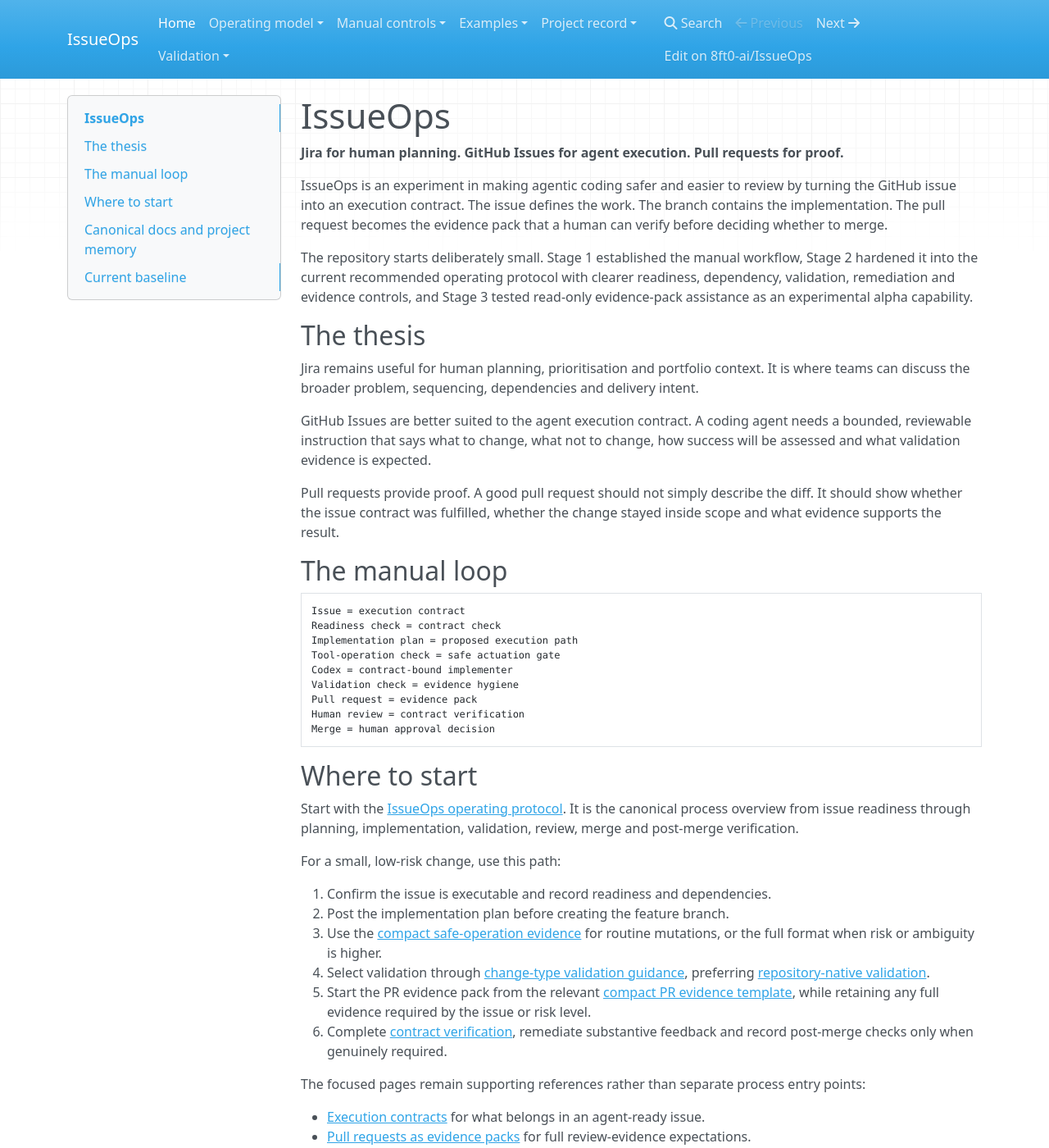
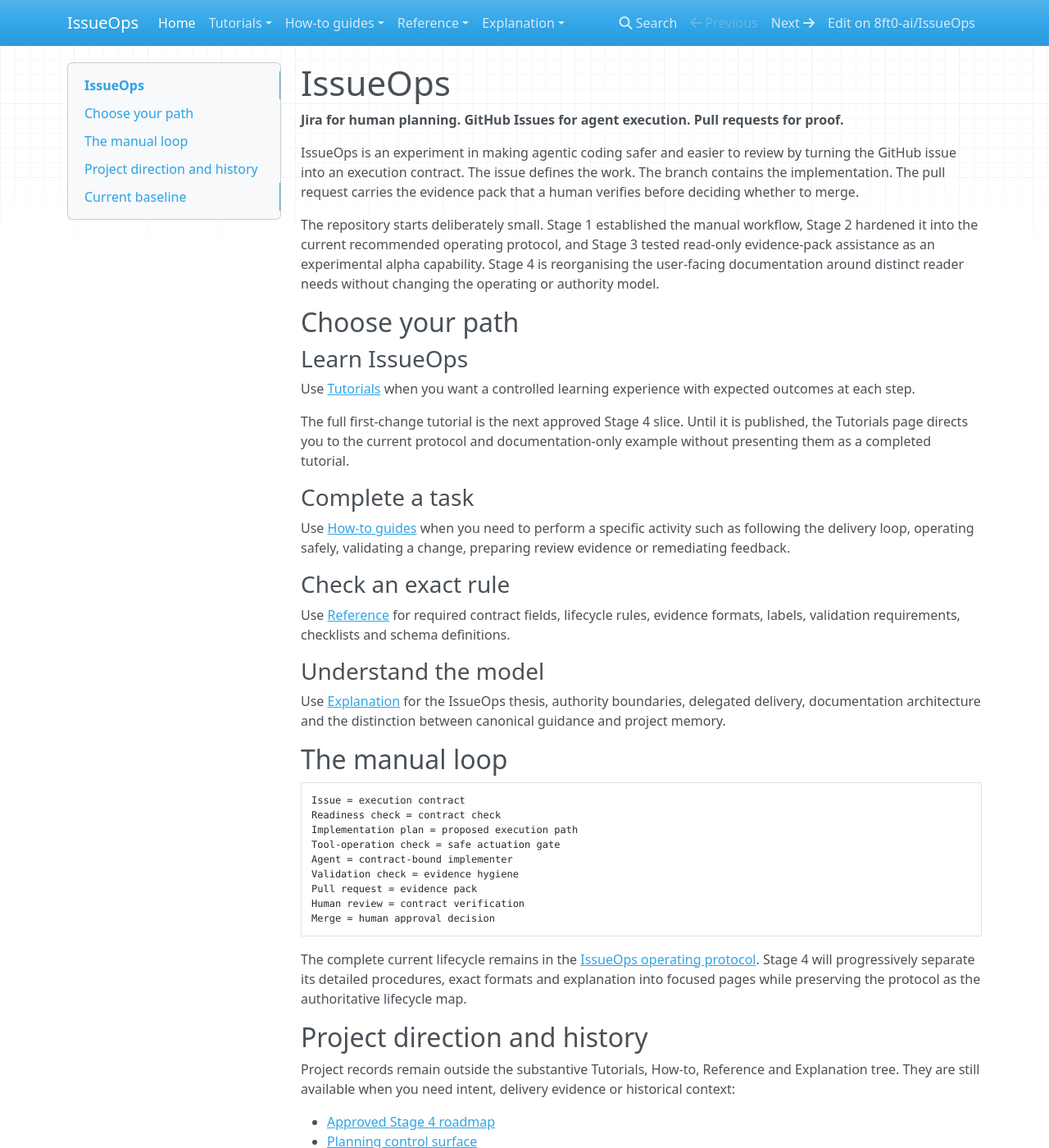
Before and after one commit to 8ft0-ai/IssueOps, an MkDocs documentation site: the page built from docs/index.md, in a window 1280 px wide and 1400 px high. Shown: the whole window at 82% size. Built offline with MkDocs 1.6.1, drawn with Linux system fonts in a browser that asks for light colours; nearby versions of some CDN libraries; some of the changed text lies outside the part shown.

Commit message:
Stage 4.2: Establish the Diátaxis architecture and front door (#105)
Closes #97. Adds the four reader-needs entry paths and authoring rules while preserving existing URLs, project-record boundaries and IssueOps authority semantics.

````diff
--- a/docs/index.md
+++ b/docs/index.md
@@ -2,17 +2,29 @@
 
 **Jira for human planning. GitHub Issues for agent execution. Pull requests for proof.**
 
-IssueOps is an experiment in making agentic coding safer and easier to review by turning the GitHub issue into an execution contract. The issue defines the work. The branch contains the implementation. The pull request becomes the evidence pack that a human can verify before deciding whether to merge.
+IssueOps is an experiment in making agentic coding safer and easier to review by turning the GitHub issue into an execution contract. The issue defines the work. The branch contains the implementation. The pull request carries the evidence pack that a human verifies before deciding whether to merge.
 
-The repository starts deliberately small. Stage 1 established the manual workflow, Stage 2 hardened it into the current recommended operating protocol with clearer readiness, dependency, validation, remediation and evidence controls, and Stage 3 tested read-only evidence-pack assistance as an experimental alpha capability.
+The repository starts deliberately small. Stage 1 established the manual workflow, Stage 2 hardened it into the current recommended operating protocol, and Stage 3 tested read-only evidence-pack assistance as an experimental alpha capability. Stage 4 is reorganising the user-facing documentation around distinct reader needs without changing the operating or authority model.
 
-## The thesis
+## Choose your path
 
-Jira remains useful for human planning, prioritisation and portfolio context. It is where teams can discuss the broader problem, sequencing, dependencies and delivery intent.
+### Learn IssueOps
 
-GitHub Issues are better suited to the agent execution contract. A coding agent needs a bounded, reviewable instruction that says what to change, what not to change, how success will be assessed and what validation evidence is expected.
+Use [Tutorials](tutorials/index.md) when you want a controlled learning experience with expected outcomes at each step.
 
-Pull requests provide proof. A good pull request should not simply describe the diff. It should show whether the issue contract was fulfilled, whether the change stayed inside scope and what evidence supports the result.
+The full first-change tutorial is the next approved Stage 4 slice. Until it is published, the Tutorials page directs you to the current protocol and documentation-only example without presenting them as a completed tutorial.
+
+### Complete a task
+
+Use [How-to guides](how-to/index.md) when you need to perform a specific activity such as following the delivery loop, operating safely, validating a change, preparing review evidence or remediating feedback.
+
+### Check an exact rule
+
+Use [Reference](reference/index.md) for required contract fields, lifecycle rules, evidence formats, labels, validation requirements, checklists and schema definitions.
+
+### Understand the model
+
+Use [Explanation](explanation/index.md) for the IssueOps thesis, authority boundaries, delegated delivery, documentation architecture and the distinction between canonical guidance and project memory.
 
 ## The manual loop
 
@@ -21,44 +33,32 @@
 Readiness check = contract check
 Implementation plan = proposed execution path
 Tool-operation check = safe actuation gate
-Codex = contract-bound implementer
+Agent = contract-bound implementer
 Validation check = evidence hygiene
 Pull request = evidence pack
 Human review = contract verification
 Merge = human approval decision
 ```
 
-## Where to start
+The complete current lifecycle remains in the [IssueOps operating protocol](issueops-protocol.md). Stage 4 will progressively separate its detailed procedures, exact formats and explanation into focused pages while preserving the protocol as the authoritative lifecycle map.
 
-Start with the [IssueOps operating protocol](issueops-protocol.md). It is the canonical process overview from issue readiness through planning, implementation, validation, review, merge and post-merge verification.
+## Project direction and history
 
-For a small, low-risk change, use this path:
+Project records remain outside the substantive Tutorials, How-to, Reference and Explanation tree. They are still available when you need intent, delivery evidence or historical context:
 
-1. Confirm the issue is executable and record readiness and dependencies.
-2. Post the implementation plan before creating the feature branch.
-3. Use the [compact safe-operation evidence](tool-operations.md#compact-evidence-format) for routine mutations, or the full format when risk or ambiguity is higher.
-4. Select validation through [change-type validation guidance](change-type-validation.md), preferring [repository-native validation](repository-native-validation.md).
-5. Start the PR evidence pack from the relevant [compact PR evidence template](pr-evidence-templates.md), while retaining any full evidence required by the issue or risk level.
-6. Complete [contract verification](contract-verification.md), remediate substantive feedback and record post-merge checks only when genuinely required.
+- [Approved Stage 4 roadmap](https://github.com/8ft0-ai/IssueOps/blob/main/planning/roadmap/stage-04-diataxis-documentation-architecture.md)
+- [Planning control surface](https://github.com/8ft0-ai/IssueOps/tree/main/planning)
+- [Public roadmap compatibility page](roadmap.md)
+- [Stage 1 release notes](releases/stage-1.md)
+- [Stage 2 stable release notes](releases/stage-2.md)
+- [Stage 3 experimental alpha notes](releases/stage-3-alpha.md)
 
-The focused pages remain supporting references rather than separate process entry points:
-
-- [Execution contracts](execution-contracts.md) for what belongs in an agent-ready issue.
-- [Pull requests as evidence packs](pr-evidence-packs.md) for full review-evidence expectations.
-- [Safe tool operations](tool-operations.md) for routine and higher-risk mutation checks.
-- [PR review remediation](review-remediation.md) for handling feedback after review.
-- [Examples](examples/README.md) for reference execution-contract and verification artefacts.
-
-See the [Stage 2 contributor usability review](contributor-usability-review.md) for the walkthrough and the reasoning behind this front-door path.
-
-## Canonical docs and project memory
-
-This MkDocs site is the canonical public documentation surface. It should contain the curated project thesis, workflow, controls, examples, release notes and roadmap.
-
-The GitHub wiki remains useful, but it has a different role. It is for project memory, working notes, broader research, draft material and reports that are not yet part of the canonical documentation set. The distinction is explained in [Site and wiki boundaries](site-vs-wiki.md).
+The [documentation architecture](explanation/documentation-architecture.md) explains why project records are linked rather than treated as a fifth documentation mode.
 
 ## Current baseline
 
 The recommended stable baseline is [Stage 2 — Published and Hardened IssueOps Operating Model](releases/stage-2.md), released as `v0.2.0`.
 
-[Stage 3 Alpha — Read-only Evidence-pack Assistance](releases/stage-3-alpha.md), proposed as `v0.3.0-alpha.1`, is an experimental prerelease snapshot for controlled evaluation. It does not replace the stable baseline, does not establish routine operational adoption and does not expand human-controlled approval or merge authority.
+[Stage 3 Alpha — Read-only Evidence-pack Assistance](releases/stage-3-alpha.md), proposed as `v0.3.0-alpha.1`, is an experimental prerelease snapshot for controlled evaluation. It does not replace the stable baseline, establish routine operational adoption or expand human-controlled approval or merge authority.
+
+Stage 4 changes documentation architecture only. It does not authorise automatic execution, lifecycle transitions, review decisions, merge authority, repository-setting changes or operational evidence-assistance implementation.
--- a/mkdocs.yml
+++ b/mkdocs.yml
@@ -9,38 +9,37 @@
 
 nav:
   - Home: index.md
-  - Operating model:
-      - IssueOps operating protocol: issueops-protocol.md
-      - Delegated batch mode: delegated-batch-mode.md
-      - Batch completion summaries: batch-completion-summaries.md
-      - Stage 1 workflow: issueops.md
+  - Tutorials:
+      - Overview: tutorials/index.md
+  - How-to guides:
+      - Overview: how-to/index.md
+      - Follow the operating protocol: issueops-protocol.md
+      - Prepare a batch completion summary: batch-completion-summaries.md
+      - Perform safe tool operations: tool-operations.md
+      - Validate MkDocs locally: local-validation.md
+      - Publish and verify the site: publishing.md
+      - Verify a PR against its contract: contract-verification.md
+      - Remediate review feedback: review-remediation.md
+  - Reference:
+      - Overview: reference/index.md
       - Execution contracts: execution-contracts.md
       - Pull requests as evidence packs: pr-evidence-packs.md
       - PR evidence templates: pr-evidence-templates.md
-      - Contract verification: contract-verification.md
-      - PR review remediation: review-remediation.md
-  - Manual controls:
-      - Manual labels: labels.md
-      - Safe tool operations: tool-operations.md
-  - Examples:
-      - Overview: examples/README.md
-      - Execution contract example: examples/execution-contract-example.md
-      - Contract verification example: examples/contract-verification-example.md
-  - Project record:
-      - Site and wiki boundaries: site-vs-wiki.md
-      - Roadmap: roadmap.md
-      - Stage 2 contributor usability review: contributor-usability-review.md
-      - Publishing: publishing.md
-      - Stage 1 release notes: releases/stage-1.md
-      - Stage 2 release notes: releases/stage-2.md
-      - Stage 3 alpha prerelease notes: releases/stage-3-alpha.md
-  - Validation:
-      - Local MkDocs validation: local-validation.md
+      - Manual lifecycle labels: labels.md
+      - Examples:
+          - Overview: examples/README.md
+          - Execution contract example: examples/execution-contract-example.md
+          - Contract verification example: examples/contract-verification-example.md
+      - Change-type validation: change-type-validation.md
       - Repository-native validation: repository-native-validation.md
       - Evidence-pack schema: evidence-pack-schema.md
       - Documentation currency checklist: documentation-currency.md
       - Workflow-change review checklist: workflow-changes.md
-      - Change-type validation guidance: change-type-validation.md
+  - Explanation:
+      - Overview: explanation/index.md
+      - Documentation architecture: explanation/documentation-architecture.md
+      - Delegated authority and batch mode: delegated-batch-mode.md
+      - Site and wiki boundaries: site-vs-wiki.md
 
 markdown_extensions:
   - toc:
````
Also changed, not shown: docs/explanation/documentation-architecture.md (added, +119 -0 lines), docs/explanation/index.md (added, +24 -0 lines), docs/how-to/index.md (added, +28 -0 lines), docs/reference/index.md (added, +31 -0 lines), docs/tutorials/index.md (added, +31 -0 lines).
